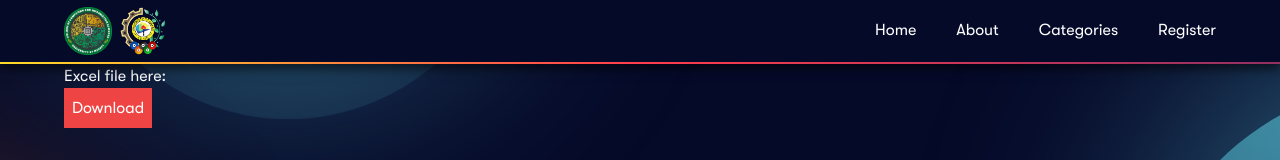
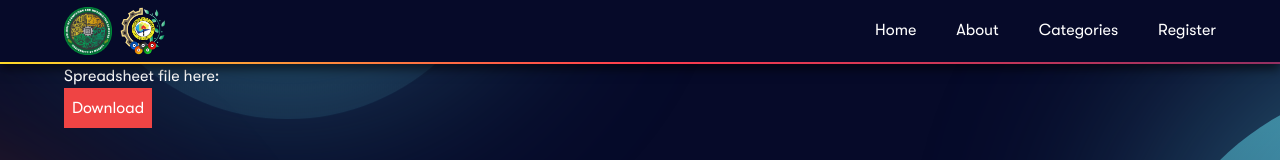
Before and after one commit to xGihyun/itso-frontend, a SvelteKit app: page /admin in a window 1280 px wide. Shown: the top 160 px of the page. Built offline with nearby package versions, Linux system fonts and the light colour scheme.

Commit message:
Debugging spreadsheet download error, changed .xlsx file name

```diff
--- a/src/routes/(admin)/admin/+page.svelte
+++ b/src/routes/(admin)/admin/+page.svelte
@@ -12,9 +12,10 @@
 
 		const a = document.createElement('a');
 		const blobUrl = window.URL.createObjectURL(blob);
-		const date = new Date().toISOString().split('T')[0];
+		console.log(blobUrl);
+		// const date = new Date().toISOString().split('T')[0];
 		a.href = blobUrl;
-		a.download = `${date}.xlsx`;
+		a.download = `ITSO_Participants.xlsx`;
 
 		document.body.appendChild(a);
 
@@ -26,6 +27,6 @@
 </script>
 
 <div class="px-padding">
-	<p>Excel file here:</p>
+	<p>Spreadsheet file here:</p>
 	<button class="bg-red-500 text-white p-2" type="submit" on:click={download}>Download</button>
 </div>
```
Also changed, not shown: src/routes/(admin)/admin/+page.server.ts (deleted, +0 -15 lines).
